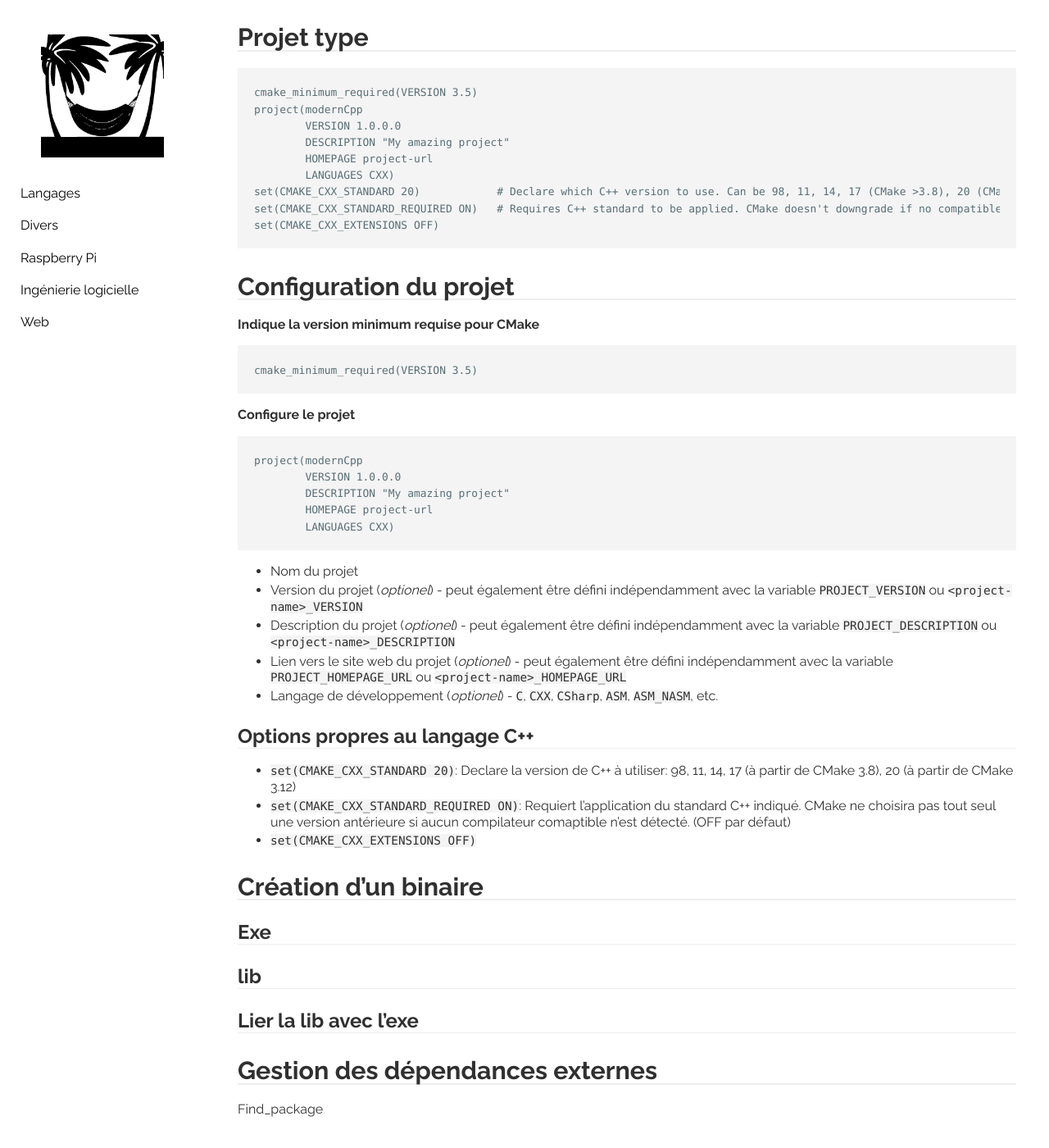
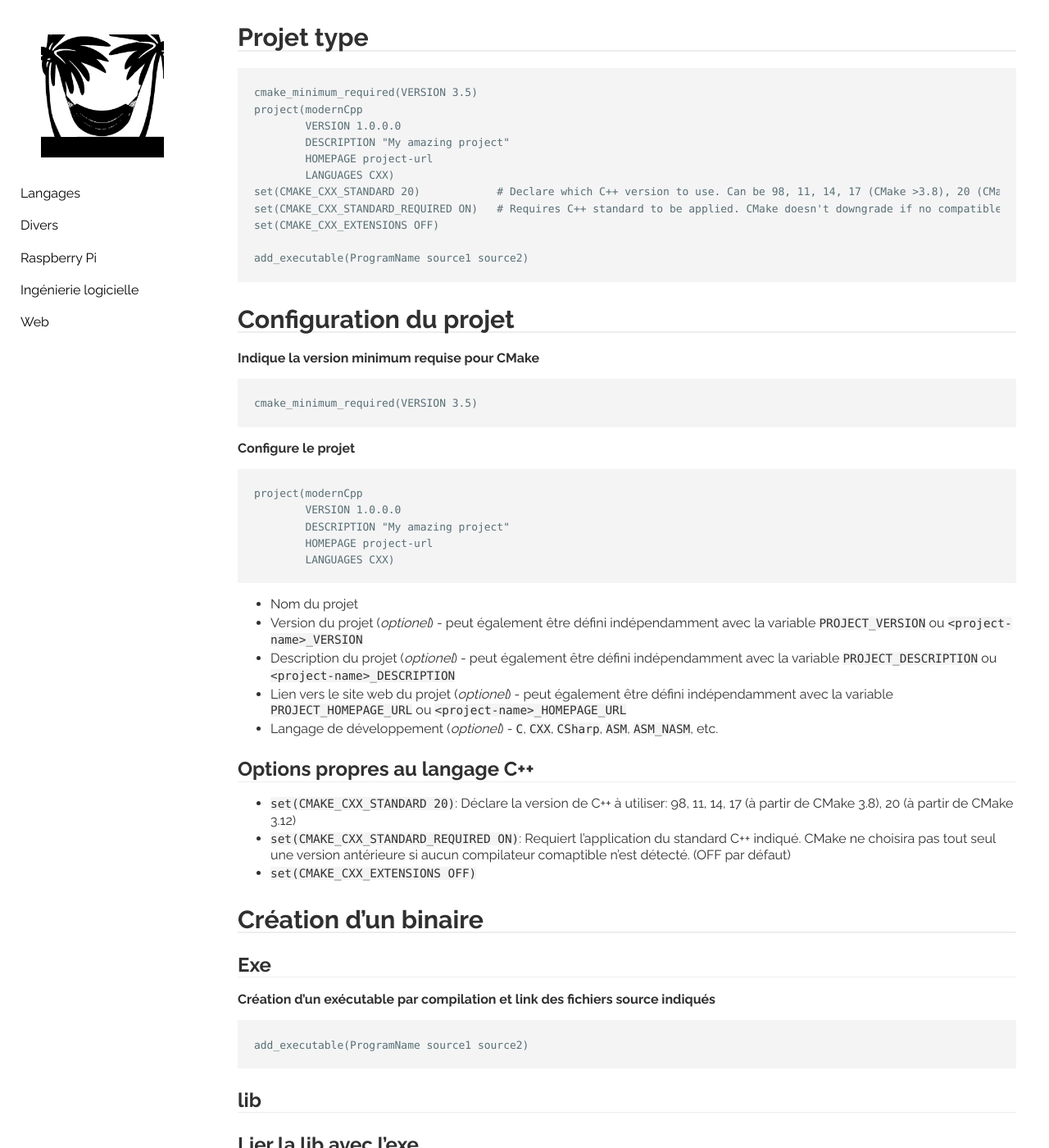
Before and after one commit to behej/lazyjekyll, a Jekyll site: the page built from _sweng/cmake.md, in a window 1280 px wide and 1400 px high. Shown: the whole window at 82% size. Built offline with Jekyll 4.4.1, drawn with Linux system fonts in a browser that asks for light colours; some of the changed lines change nothing that is shown; some of the changed text lies outside the part shown.

Commit message:
Create executable and advanced option

````diff
--- a/_sweng/cmake.md
+++ b/_sweng/cmake.md
@@ -15,6 +15,8 @@
 set(CMAKE_CXX_STANDARD 20)            # Declare which C++ version to use. Can be 98, 11, 14, 17 (CMake >3.8), 20 (CMake >3.12)
 set(CMAKE_CXX_STANDARD_REQUIRED ON)   # Requires C++ standard to be applied. CMake doesn't downgrade if no compatible compiler is found. (Default is OFF)
 set(CMAKE_CXX_EXTENSIONS OFF)
+
+add_executable(ProgramName source1 source2)
 ```
 
 
@@ -39,15 +41,30 @@
 * Langage de développement (*optionel*) - `C`, `CXX`, `CSharp`, `ASM`, `ASM_NASM`, etc.
 
 ## Options propres au langage C++
-* `set(CMAKE_CXX_STANDARD 20)`: Declare la version de C++ à utiliser: 98, 11, 14, 17 (à partir de CMake 3.8), 20 (à partir de CMake 3.12)
+* `set(CMAKE_CXX_STANDARD 20)`: Déclare la version de C++ à utiliser: 98, 11, 14, 17 (à partir de CMake 3.8), 20 (à partir de CMake 3.12)
 * `set(CMAKE_CXX_STANDARD_REQUIRED ON)`: Requiert l'application du standard C++ indiqué. CMake ne choisira pas tout seul une version antérieure si aucun compilateur comaptible n'est détecté. (OFF par défaut)
 * `set(CMAKE_CXX_EXTENSIONS OFF)`
 
 
 # Création d'un binaire
 ## Exe
+**Création d'un exécutable par compilation et link des fichiers source indiqués**
+```
+add_executable(ProgramName source1 source2)
+```
+
 ## lib
 ## Lier la lib avec l'exe
 
 # Gestion des dépendances externes
 Find_package
+
+
+# Options avancées
+## Copie et modification de fichiers
+Cette commande permet de copier des fichiers en les modifiant pour y insérer des variables issues de la config CMake.
+```
+configure_file(<input file> <output file>)
+```
+Copie le fichier *input* et le renomme en *output*. Lors de la copie, CMake remplace toutes les variables identifiées `@VAR@`, `${VAR}` ou encore `$ENV{VAR}` par leur valeur qui doit avoir préalablement été définie dans le fichier CMkakeLists.txt.
+> 💡 L'option `@ONLY` permet de ne remplacer que les variables du type `@VAR@`, ceci afin d'éviter de remplacer d'éventuelles variables avec la syntaxe `${VAR}` qui est normalement propre aux scripts bash.
````
